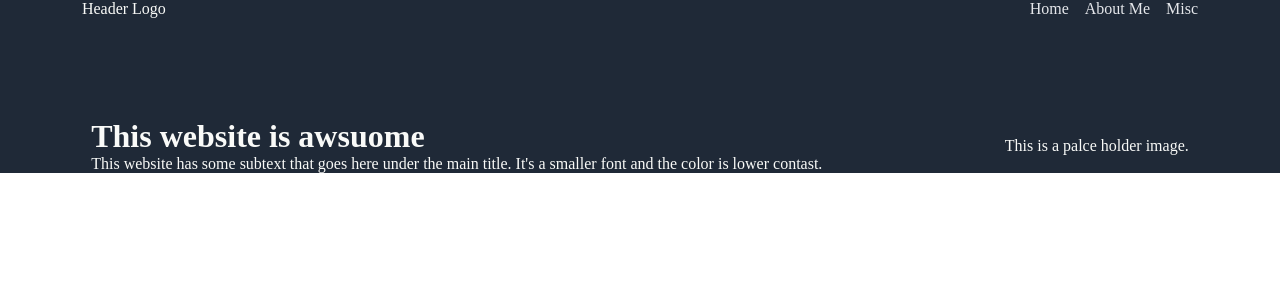
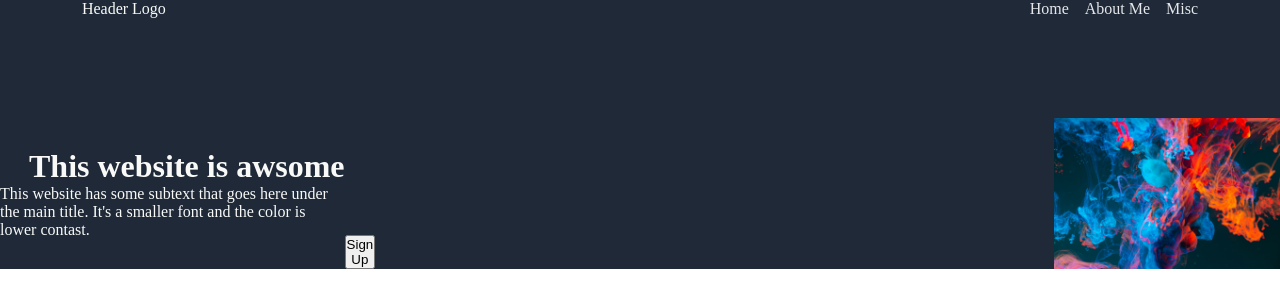
Before and after one commit to Collin-Holloway/odin-landingpage, a plain HTML site: page index.html in a window 1280 px wide. Drawn offline with Linux system fonts and the light colour scheme.

Commit message:
updated section 2 styling

```diff
--- a/index.html
+++ b/index.html
@@ -20,10 +20,16 @@
 
     <div class="section-2">
         <div class="big-text">
-            <h1>This website is awsuome</h1>
+            <h1>This website is awsome</h1>
             <p>This website has some subtext that goes here under the main title. It's a smaller font and the color is lower contast.</p>
         </div>
-        <div class="image-area">This is a palce holder image.</div>
+        <div class="button">
+            <button type="button">Sign Up</button>
+        </div>
+        <div class="image-area">
+            <img src="/images/splash.jpg" style="width: 25%;">
+        </div>
+
     </div>
 
     <div class="section-3">
--- a/styles.css
+++ b/styles.css
@@ -20,25 +20,26 @@
 }
 
 .section-2{
-    display: flex;
     background-color: #1f2937;
     color: #f9Faf8;
-    justify-content: space-around;
-    align-items: start;
-    flex: 1;
-    align-items: center;
     padding-top: 100px;
+    display: flex;
 
 
 }
 
 .image-area{
     display: flex;
-    justify-content: space-around;
+    justify-content: end;
+
 
 }
-.header{
 
+.big-text{
+    display: flex;
+    flex-direction: column;
+    align-items: end;
+    justify-content: center;
 }
 
 .section-3{
@@ -48,3 +49,8 @@
 .section-4{
 
 }
+
+.button{
+    display: flex;
+    align-items: end;
+}
```
Also changed, not shown: images/splash.jpg (added).
